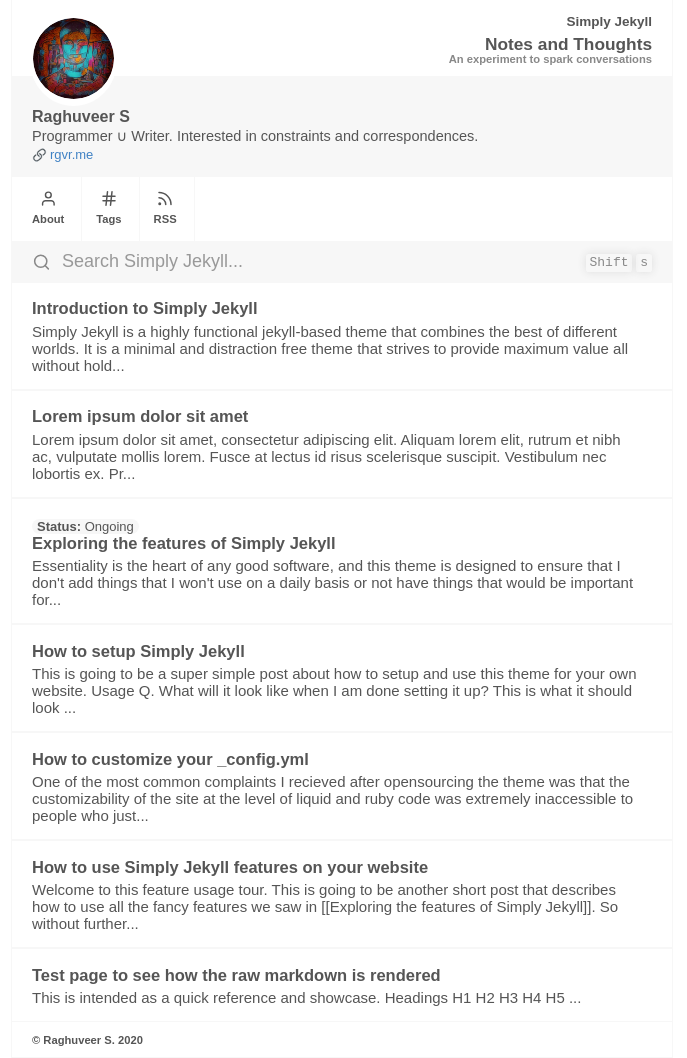
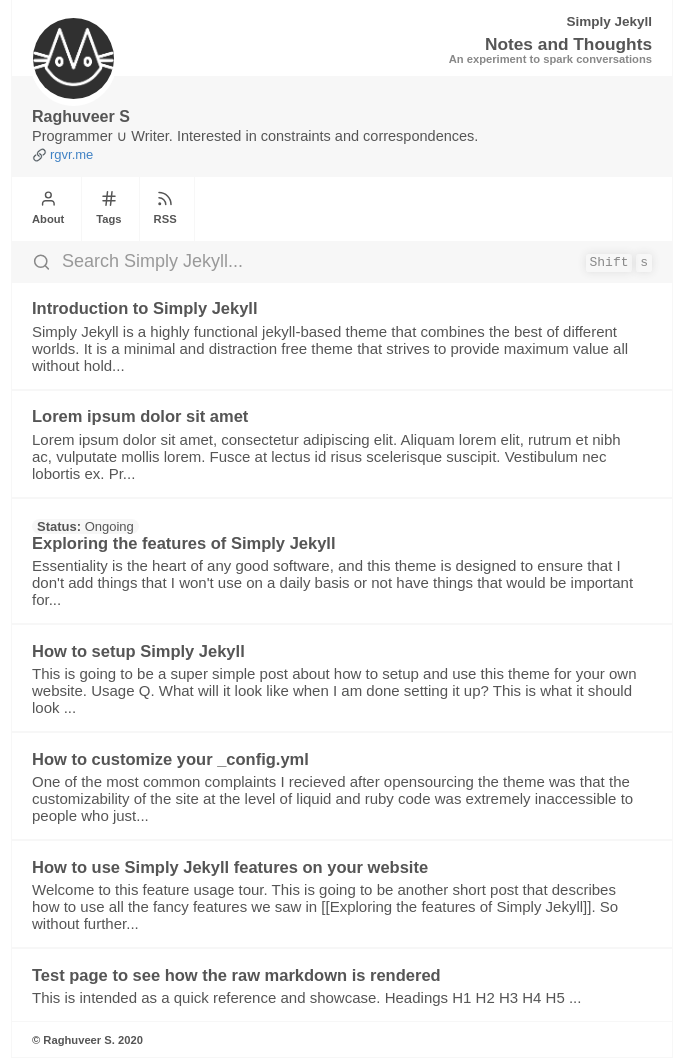
Before and after one commit to davidegallesi/marginalia, a Jekyll site: the page built from index.md, in a window 1280 px wide. Shown: the whole page, without its empty margins (298-985 px from the left). Built offline with Jekyll 4.4.1, drawn with Linux system fonts in a browser that asks for light colours.

Commit message:
Modified by www.SourceFiles.app

```diff
--- a/_config.yml
+++ b/_config.yml
@@ -58,7 +58,7 @@ user:
   name: Raghuveer S
   bio: Programmer ∪ Writer. Interested in constraints and correspondences.
   email: raghu-veer@outlook.com
-  photo: /assets/img/profile.png
+  photo: /assets/img/zencat.png
   alt_link: rgvr.me
   social: # just leave the field blank or type in null, if you don't have a
           # particular social media account and it won't appear
```
